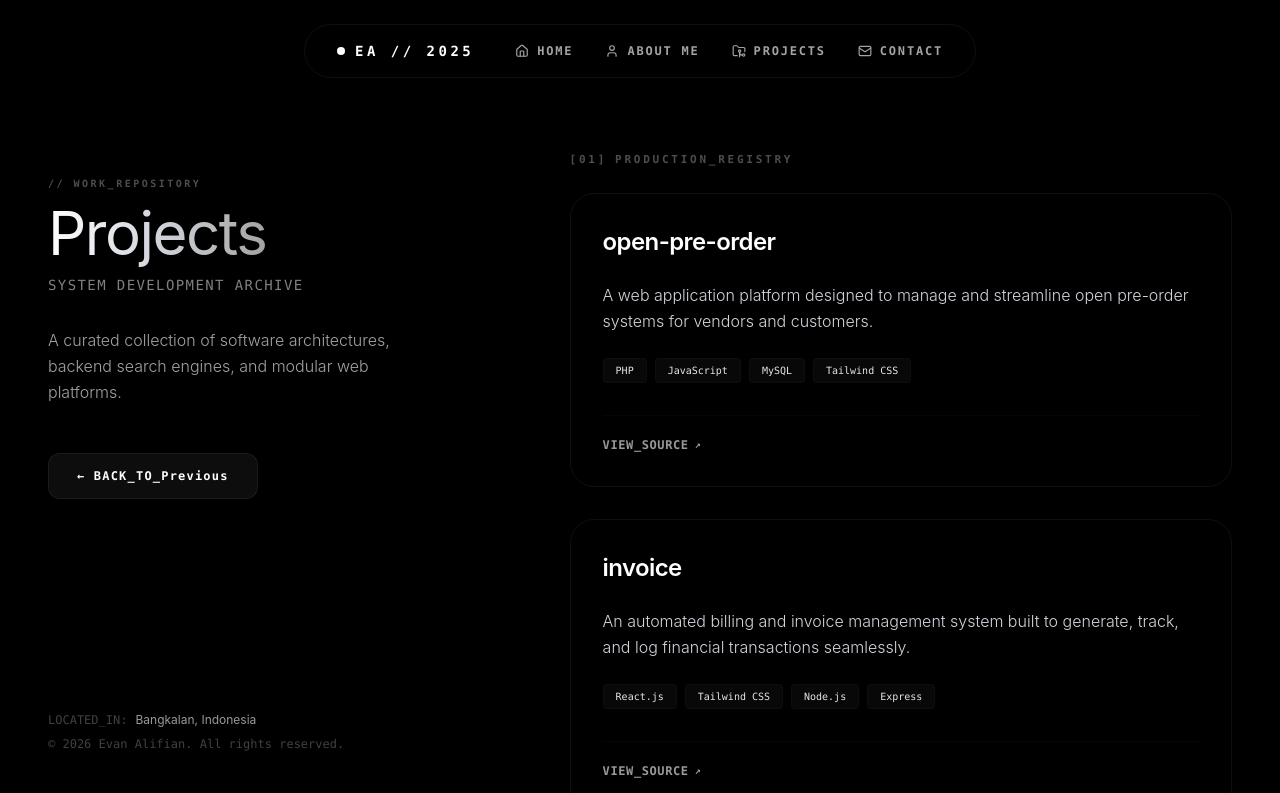
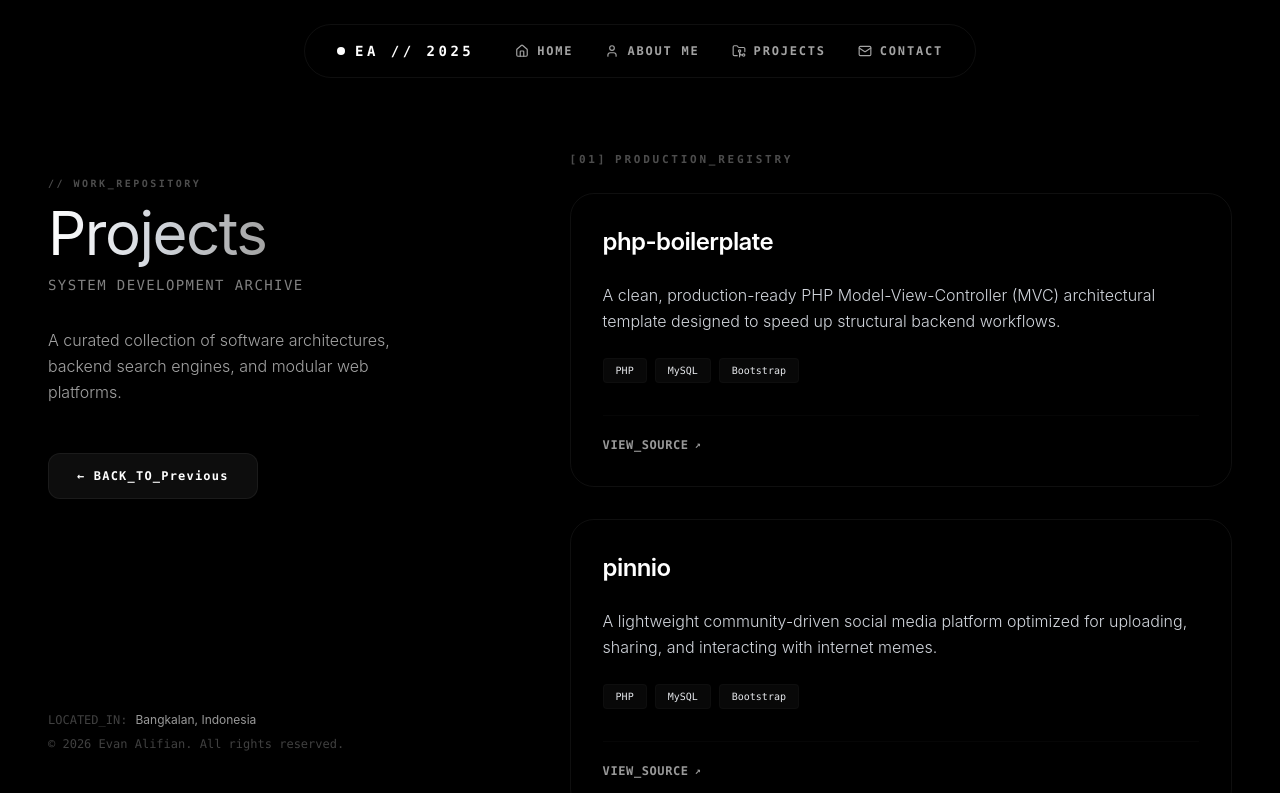
Before and after one commit to evanalifian/cnsl.lg-evanalifian, a React (Vite) app: page /projects in a window 1280 px wide. Shown: the top 793 px of the page. Built offline with nearby package versions, Linux system fonts and the light colour scheme.

Commit message:
feat(ui): reverse projects data display order

```diff
--- a/src/pages/projects/Projects.jsx
+++ b/src/pages/projects/Projects.jsx
@@ -33,7 +33,7 @@ export default function Projects() {
             <span>[01]</span> <span>PRODUCTION_REGISTRY</span>
           </div>
           <div className="grid grid-cols-1 gap-8">
-            {projects.map(project => (
+            {projects.reverse().map(project => (
               <ProjectCard key={project.project_name} {...project} />
             ))}
           </div>
```
